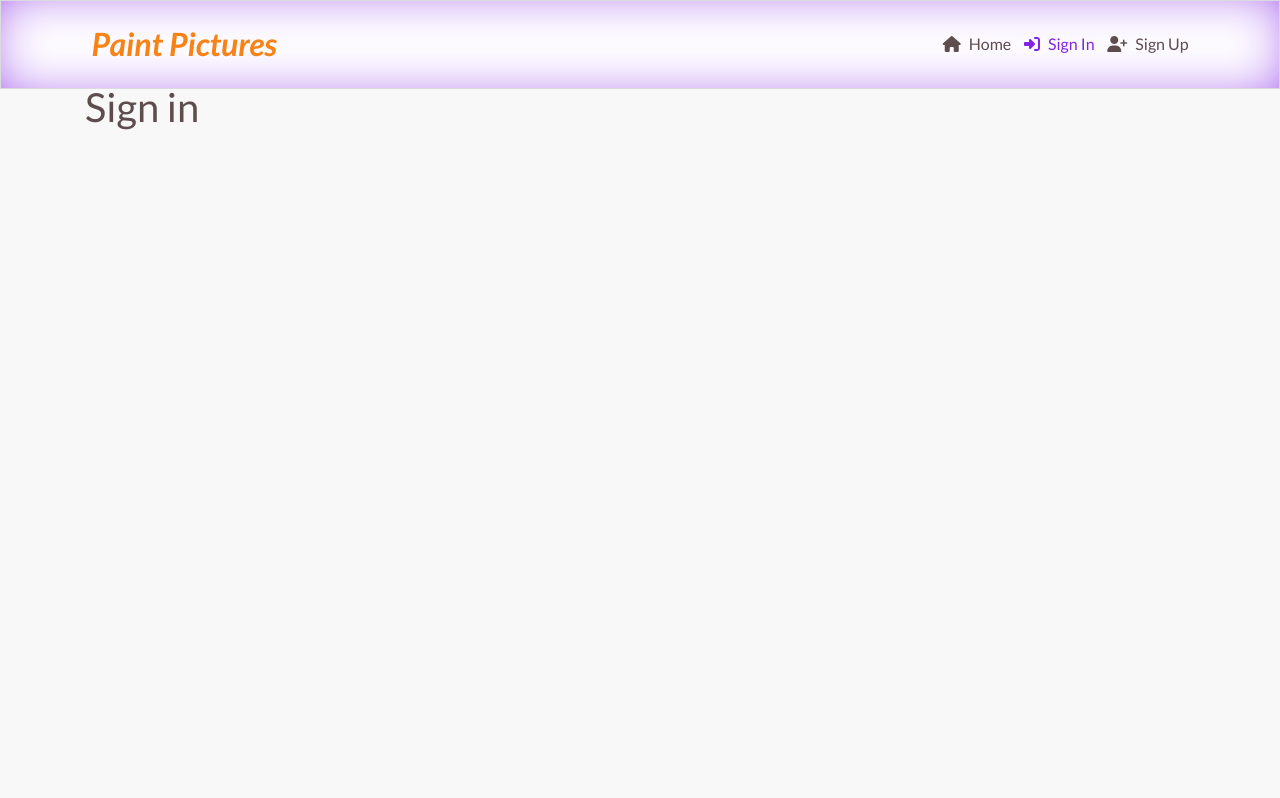
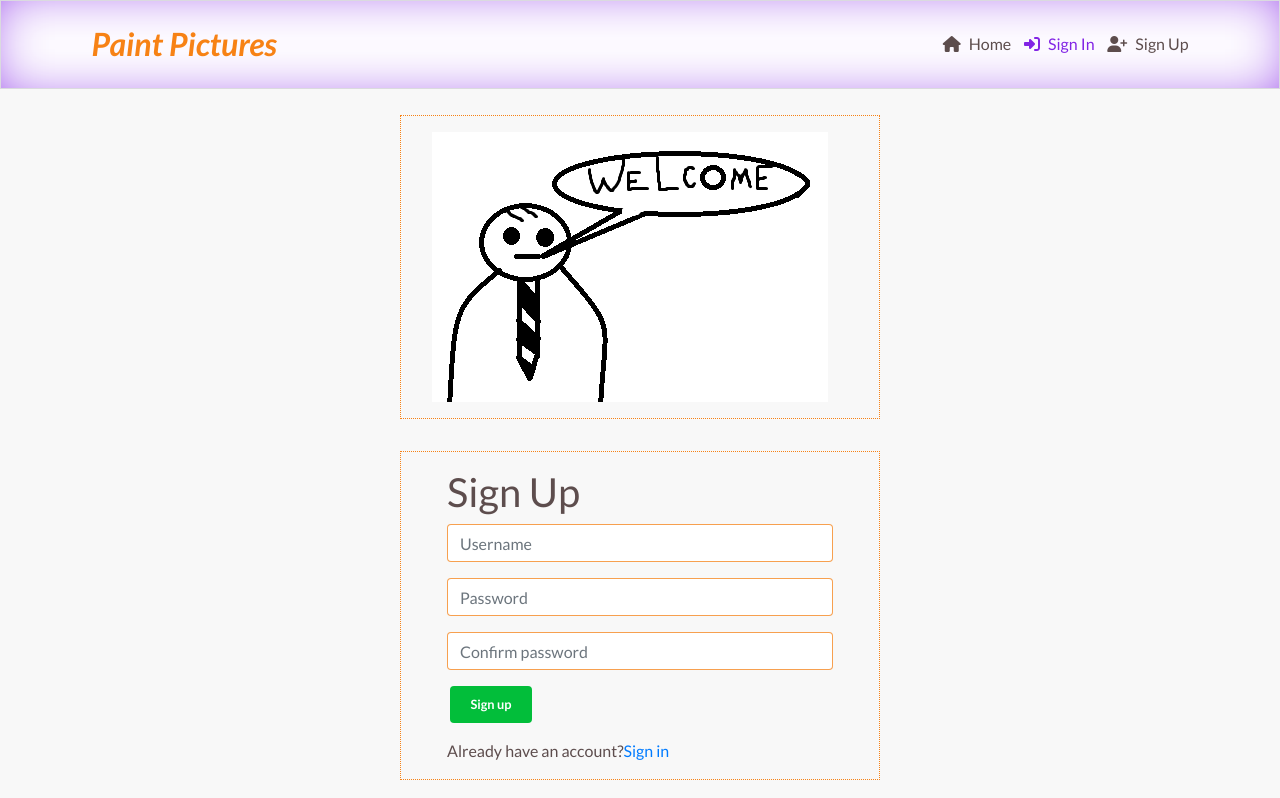
Before and after one commit to Belan-Mihail/paint_picture, a React (Create React App) app: page /signin in a window 1280 px wide. Built offline with nearby package versions, Linux system fonts and the light colour scheme.

Commit message:
create SignInForm.js and past code from SignUpForm.js. Add SignInForm component in App route

```diff
--- a/src/App.js
+++ b/src/App.js
@@ -5,6 +5,7 @@ import { Route } from "react-router-dom";
 import { Switch } from "react-router-dom";
 import "./api/axiosDefaults.js";
 import SignUpForm from "./pages/auth/SignUpForm.js";
+import SignInForm from "./pages/auth/SignInForm.js";
 
 function App() {
   return (
@@ -14,7 +15,7 @@ function App() {
       <Container className={styles.MainContainer}>
       <Switch>
           <Route exact path="/" render={() => <h1>Home page</h1>} />
-          <Route exact path="/signin" render={() => <h1>Sign in</h1>} />
+          <Route exact path="/signin" render={() => <SignInForm />} />
           <Route exact path="/signup" render={() => <SignUpForm />} />
           <Route render={() => <p>Page not found!</p>} />
         </Switch>
--- /dev/null
+++ b/src/pages/auth/SignInForm.js
@@ -0,0 +1,135 @@
+import React, { useState } from "react";
+import { Row } from "react-bootstrap";
+import { Col } from "react-bootstrap";
+import { Container } from "react-bootstrap";
+import { Form } from "react-bootstrap";
+import { Button } from "react-bootstrap";
+import { Image } from "react-bootstrap";
+import { Alert } from "react-bootstrap";
+import styles from "../../styles/SignInUpForm.module.css";
+import btnStyles from "../../styles/Button.module.css";
+import SignUpPicture from '../../assets/signuppicture.png'
+import { Link, useHistory } from "react-router-dom";
+import axios from "axios";
+
+const SignInForm = () => {
+
+  const [signUpData, setSignUpData] = useState({
+    username: "",
+    password1: "",
+    password2: "",
+  });
+
+  const { username, password1, password2 } = signUpData;
+
+  const [errors, setErrors] = useState({});
+
+  const history = useHistory();
+
+  const handleChange = (event) => {
+    setSignUpData({
+      ...signUpData,
+      [event.target.name]: event.target.value,
+    });
+  }
+
+  const handleSubmit = async (event) => {
+    event.preventDefault();
+    try {
+      await axios.post("/dj-rest-auth/registration/", signUpData);
+      history.push("/signin");
+    } catch (err) {
+      setErrors(err.response?.data);
+    }
+  };
+
+  return (
+    <>
+    <Row className={styles.SignFormRow}>
+      <Col>
+      <Image
+      className={styles.SignUpInPicture}
+      src={SignUpPicture}
+      alt="sign up picture"
+      />
+      </Col>
+    </Row>
+    <Row className={styles.SignFormRow}>
+      <Col>
+        <Container>
+          <h1>Sign Up</h1>
+          <Form onSubmit={handleSubmit}>
+            <Form.Group controlId="username">
+              <Form.Label className="d-none">username</Form.Label>
+              <Form.Control
+                className={styles.Input}
+                type="text"
+                placeholder="Username"
+                name="username"
+                value={username}
+                onChange={handleChange}
+              />
+            </Form.Group>
+            {errors.username?.map((message, idx) => (
+              <Alert variant="warning" key={idx}>
+                {message}
+              </Alert>
+            ))}
+
+            <Form.Group controlId="password1">
+              <Form.Label className="d-none">Password</Form.Label>
+              <Form.Control
+                className={styles.Input}
+                type="password"
+                placeholder="Password"
+                name="password1"
+                value={password1}
+                onChange={handleChange}
+              />
+            </Form.Group>
+            {errors.password1?.map((message, idx) => (
+              <Alert variant="warning" key={idx}>
+                {message}
+              </Alert>
+            ))}
+
+
+            <Form.Group controlId="password2">
+              <Form.Label className="d-none">Confirm password</Form.Label>
+              <Form.Control
+                className={styles.Input}
+                type="password"
+                placeholder="Confirm password"
+                name="password2"
+                value={password2}
+                onChange={handleChange}
+              />
+            </Form.Group>
+            {errors.password2?.map((message, idx) => (
+              <Alert variant="warning" key={idx}>
+                {message}
+              </Alert>
+            ))}
+
+            <Button
+              type="submit"
+              className={`${btnStyles.Button} ${btnStyles.Main}`}
+            >
+              Sign up
+            </Button>
+          </Form>
+        </Container>
+        <Container className="mt-3">
+        <span>Already have an account?
+        <Link to="/signin">
+            Sign in
+          </Link>
+        </span>
+        </Container>
+      </Col>
+    </Row>
+    </>
+  );
+};
+
+export default SignInForm;
```
